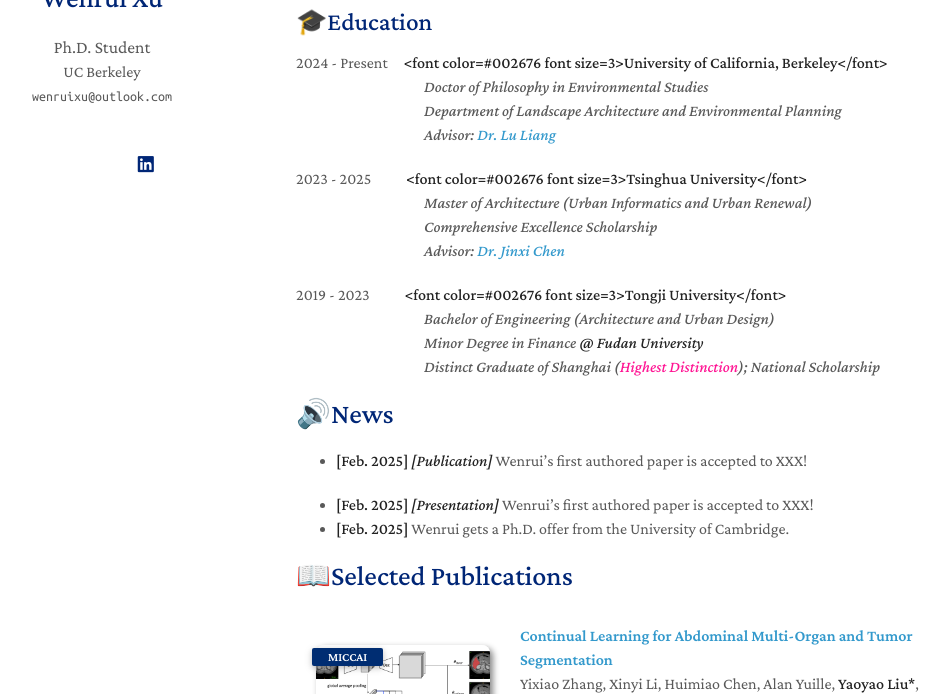
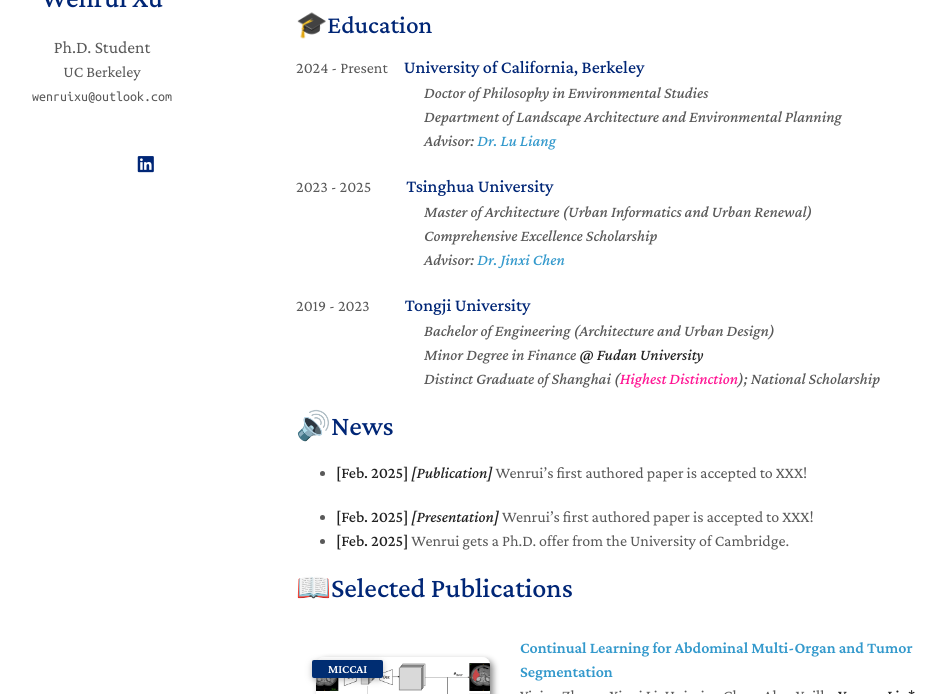
Before and after one commit to ruaruaxu/ruaruaxu.github.io, a Jekyll site: the page built from index.md, in a window 1280 px wide and 900 px high, scrolled down 424 px, cut to the strip 206-900 px from the top of the window. Shown: the whole strip, without its empty margins (174-1123 px from the left). Built offline with Jekyll 4.4.1, drawn with Linux system fonts in a browser that asks for light colours; a style sheet for code colours, icons or effects is not loaded; our own code applies the rules of GitHub Pages for plain Markdown files.

Commit message:
Update index.md

```diff
--- a/index.md
+++ b/index.md
@@ -17,7 +17,7 @@
 
 ## 🏙️Affiliation
 
-2024.09 - Present　**<font color="#002676" size="3">Tsinghua University</font>**<br>
+2024.09 - Present　**<font color="#002676" size="4">Tsinghua University</font>**<br>
 　　　　　　　　　*Research Assistant*<br>
 　　　　　　　　　*FIB Lab, Department of Electronic Engineering*<br>
 　　　　　　　　　*Advisor: [Dr. Chen Gao](https://fi.ee.tsinghua.edu.cn/~gaochen/), [Dr. Jie Feng](https://vonfeng.github.io/), [Dr. Yong Li](https://fi.ee.tsinghua.edu.cn/~liyong/)*
@@ -25,17 +25,17 @@
 
 ## 🎓Education
 
-2024 - Present　**<font color=#002676 font size=3>University of California, Berkeley</font>**<br>
+2024 - Present　**<font color="#002676" size="4">University of California, Berkeley</font>**<br>
 　　　　　　　　*Doctor of Philosophy in Environmental Studies*<br>
 　　　　　　　　*Department of Landscape Architecture and Environmental Planning*<br>
 　　　　　　　　*Advisor: [Dr. Lu Liang](https://sites.google.com/site/liang3mlab/people/prof-lu-liang)*
 
-2023 - 2025　　 **<font color=#002676 font size=3>Tsinghua University</font>**<br>
+2023 - 2025　　 **<font color="#002676" size="4">Tsinghua University</font>**<br>
 　　　　　　　　*Master of Architecture (Urban Informatics and Urban Renewal)*<br>
 　　　　　　　　*Comprehensive Excellence Scholarship*<br>
 　　　　　　　　*Advisor: [Dr. Jinxi Chen](https://www.arch.tsinghua.edu.cn/info/FArchitecture/1864)*
 
-2019 - 2023　　 **<font color=#002676 font size=3>Tongji University</font>**<br>
+2019 - 2023　　 **<font color="#002676" size="4">Tongji University</font>**<br>
 　　　　　　　　*Bachelor of Engineering (Architecture and Urban Design)*<br>
 　　　　　　　　*Minor Degree in Finance **@ Fudan University***<br>
 　　　　　　　　*Distinct Graduate of Shanghai (<font color=DeepPink>Highest Distinction</font>); National Scholarship*
```
